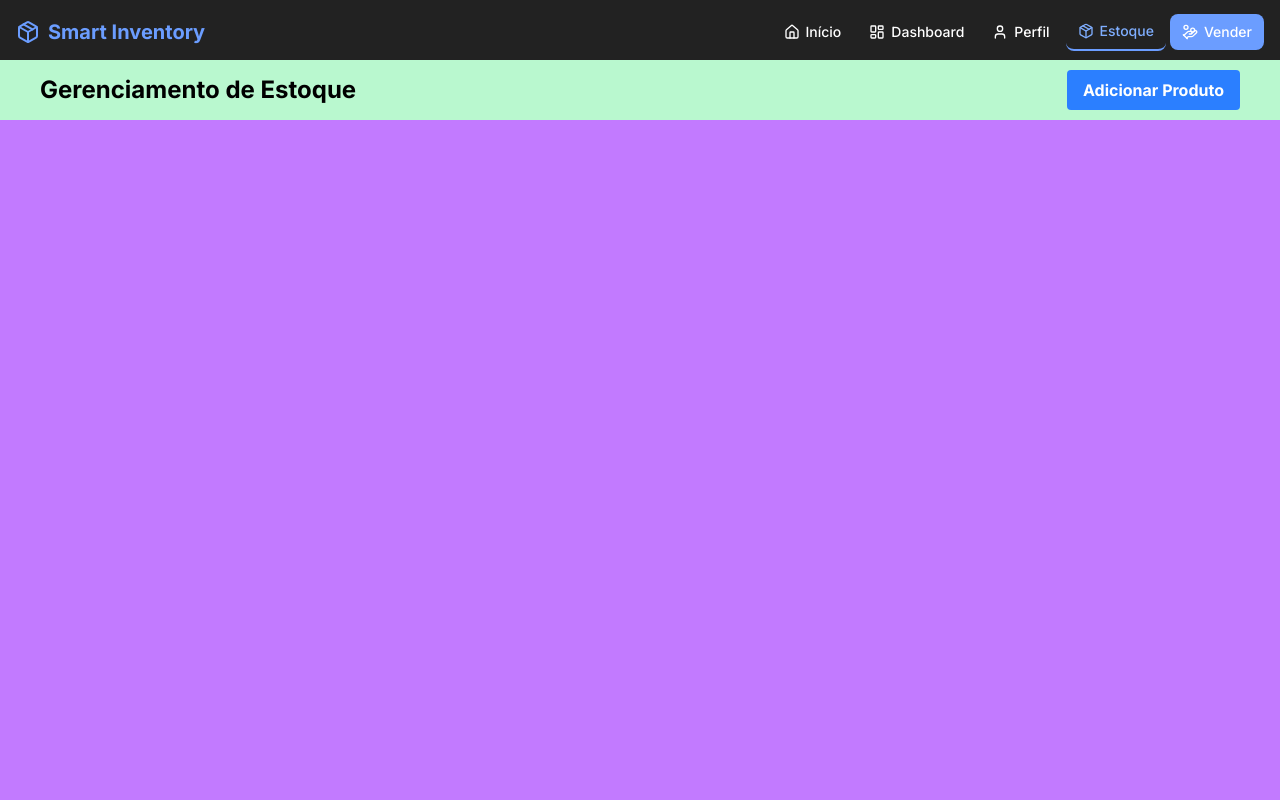
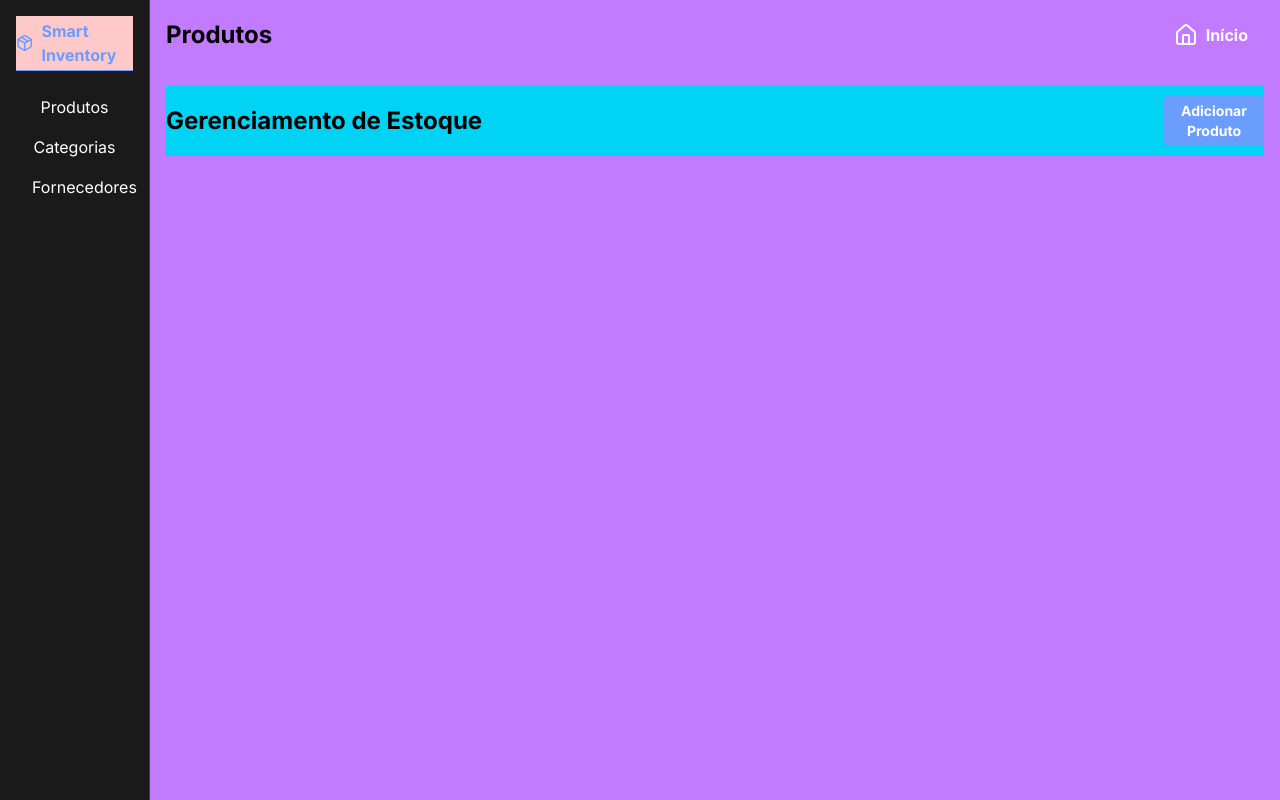
Before and after one commit to cnrnival/smart-inventory, a Next.js app: page /inventory in a window 1280 px wide. Built offline with nearby package versions, Linux system fonts and the light colour scheme.

Commit message:
pagina estoque esaqueleto

```diff
--- /dev/null
+++ b/src/app/inventory/layout.tsx
@@ -0,0 +1,38 @@
+import Link from "next/link";
+import { Package } from "lucide-react";
+
+const linksInventoryPage = [
+  { name: "Produtos", href: "/inventory" },
+  { name: "Categorias", href: "/inventory/categories" },
+  { name: "Fornecedores", href: "/inventory/suppliers" }
+];
+
+export default function InventoryLayout({ children }: { children: React.ReactNode }) {
+  return (
+    <div className="w-full h-screen flex flex-row bg-[#1a1a1a]">
+
+      <nav className="top-0 left-0 w-[150px] h-full bg-[#1a1a1a] flex flex-col items-center p-4 border-r border-gray-700">
+
+        <Link href="/" className="flex items-center gap-2 text-md font-bold text-[#6b9dff] bg-red-200 h-[55px] border-b border-[#6b9dff] mb-4">
+          <Package className="h-6 w-6" />
+          Smart Inventory
+        </Link>
+
+        {linksInventoryPage.map((link) => (
+          <Link
+            key={link.name}
+            href={link.href}
+            className="text-white hover:text-purple-300 py-2 px-4 w-full text-center"
+          >
+            {link.name}
+          </Link>
+        ))}
+      </nav>
+
+      {/* Área onde as páginas específicas (Produtos, Categorias, etc) vão aparecer */}
+      <div className="flex-1 bg-purple-400">
+        {children}
+      </div>
+    </div>
+  );
+}
--- a/src/app/inventory/page.tsx
+++ b/src/app/inventory/page.tsx
@@ -1,24 +1,40 @@
 'use client'
 import { ProductForm } from "@/components/productform";
 import { useState } from "react";
+import Link from "next/link";
+import { HomeIcon } from "lucide-react";
+
+const linksInventoryPage = [
+    { name: "Produtos", href: "/inventory" },
+    { name: "Categorias", href: "/inventory/categories" },
+    { name: "Fornecedores", href: "/inventory/suppliers" }
+];
 
 export default function InventoryPage() {
 
     const [isProductFormOpen, setIsProductFormOpen] = useState(false);
 
-    function ShowProductForm(){
+    function ShowProductForm() {
         setIsProductFormOpen(!isProductFormOpen);
     }
     return (
-        <div className="w-full h-[calc(100vh-60px)] flex flex-col bg-[#1a1a1a]">
-            <div className="w-full h-[60px] bg-green-200 flex flex-row items-center justify-between px-10">
-                <h2 className="text-2xl font-bold">Gerenciamento de Estoque</h2>
-                <button className="bg-blue-500 hover:bg-blue-700 text-white font-bold py-2 px-4 rounded" onClick={ShowProductForm}>
-                    Adicionar Produto
-                </button>
-                {isProductFormOpen && <ProductForm showProductForm={ShowProductForm} />}
+        <div>
+            <div className="w-full h-[70px] flex flex-row items-center justify-between p-4">
+                <h2 className="text-2xl font-bold">Produtos</h2>
+                <Link href="/dashboard" className="text-white font-bold py-2 px-4 flex flex-row items-center gap-2 hover:text-purple-300">
+                    <HomeIcon w-4 h-4 />
+                    <span>Início</span>
+                </Link>
             </div>
-            <div className="flex-1 bg-purple-400"></div>
+            <div className="flex-1 flex flex-row items-center justify-between p-4">
+                <div className="w-full flex flex-row h-[70px] justify-between bg-cyan-400 flex items-center">
+                    <h2 className="text-2xl font-bold">Gerenciamento de Estoque</h2>
+                    <button className=" bg-[#6b9dff] flex items-center justify-center text-white font-bold py-2 px-4 rounded h-[50px] w-[100px] text-sm" onClick={ShowProductForm}>
+                        Adicionar Produto
+                    </button>
+                    {isProductFormOpen && <ProductForm showProductForm={ShowProductForm} />}
+                </div>
+            </div>
         </div>
     )
 }
--- /dev/null
+++ b/src/app/inventory/suppliers/page.tsx
@@ -0,0 +1,7 @@
+export default function SuppliersPage(){
+    return (
+        <div className="w-full h-[calc(100vh-60px)] flex flex-col bg-[#1a1a1a]">
+            <h1 className="text-2xl font-bold text-white">Fornecedores</h1>
+        </div>
+    )
+}
--- a/src/app/layout.tsx
+++ b/src/app/layout.tsx
@@ -19,10 +19,15 @@ export default function RootLayout({
 }) {
   return (
     <html lang="pt-BR">
-      <body className={inter.className}>
+
+      <body className={`${inter.className} min-h-screen flex flex-col bg-[#1a1a1a]`}>
         <AuthProvider>
           <Navbar />
-          {children}
+
+          <main className="flex-1 flex flex-col">
+            {children}
+          </main>
+
           <Toaster richColors position="top-right" />
         </AuthProvider>
       </body>
--- a/src/components/Navbar.tsx
+++ b/src/components/Navbar.tsx
@@ -16,7 +16,7 @@ export function Navbar() {
 
   const pathname = usePathname();
 
-  if (pathname === '/welcome' || pathname === '/login' || pathname === '/create-account' || pathname ==='/new-sale') {
+  if (pathname === '/welcome' || pathname === '/login' || pathname === '/create-account' || pathname ==='/new-sale' || pathname === '/inventory') {
     return null;
   }
 
```
